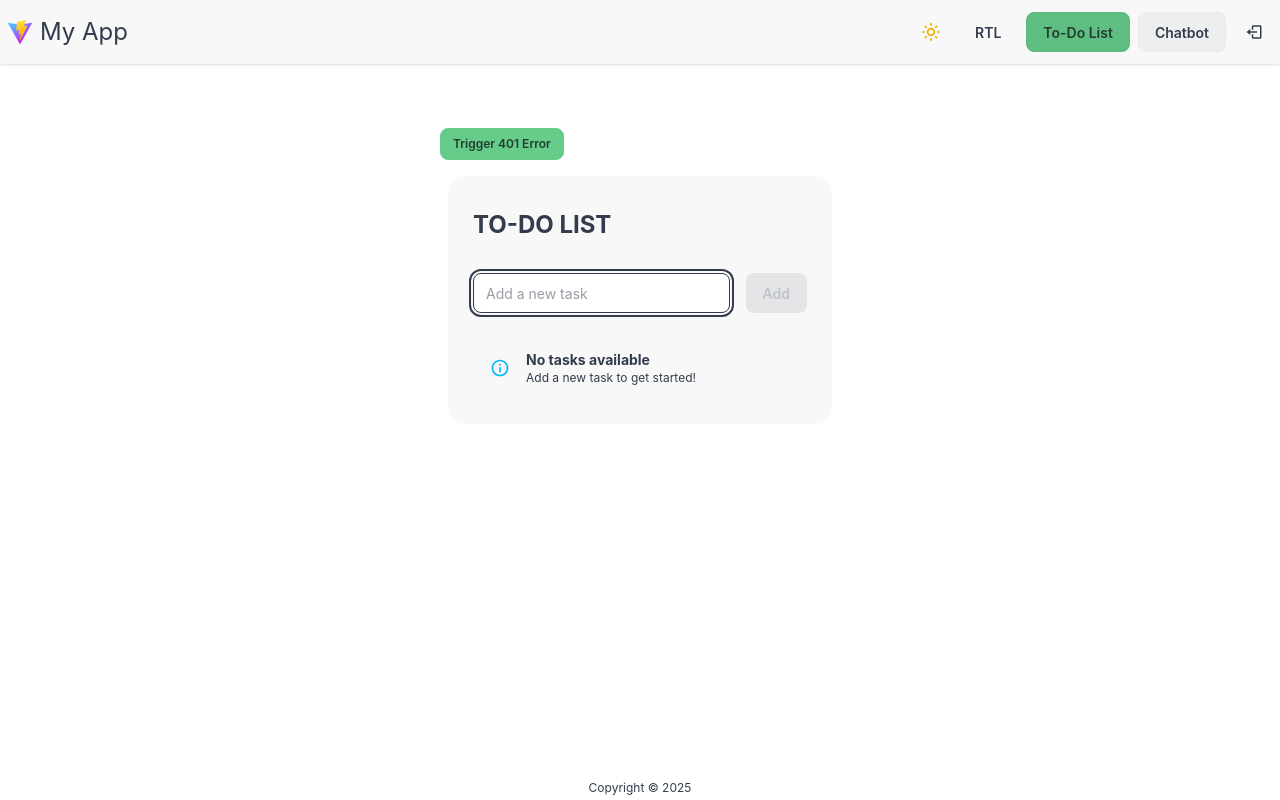
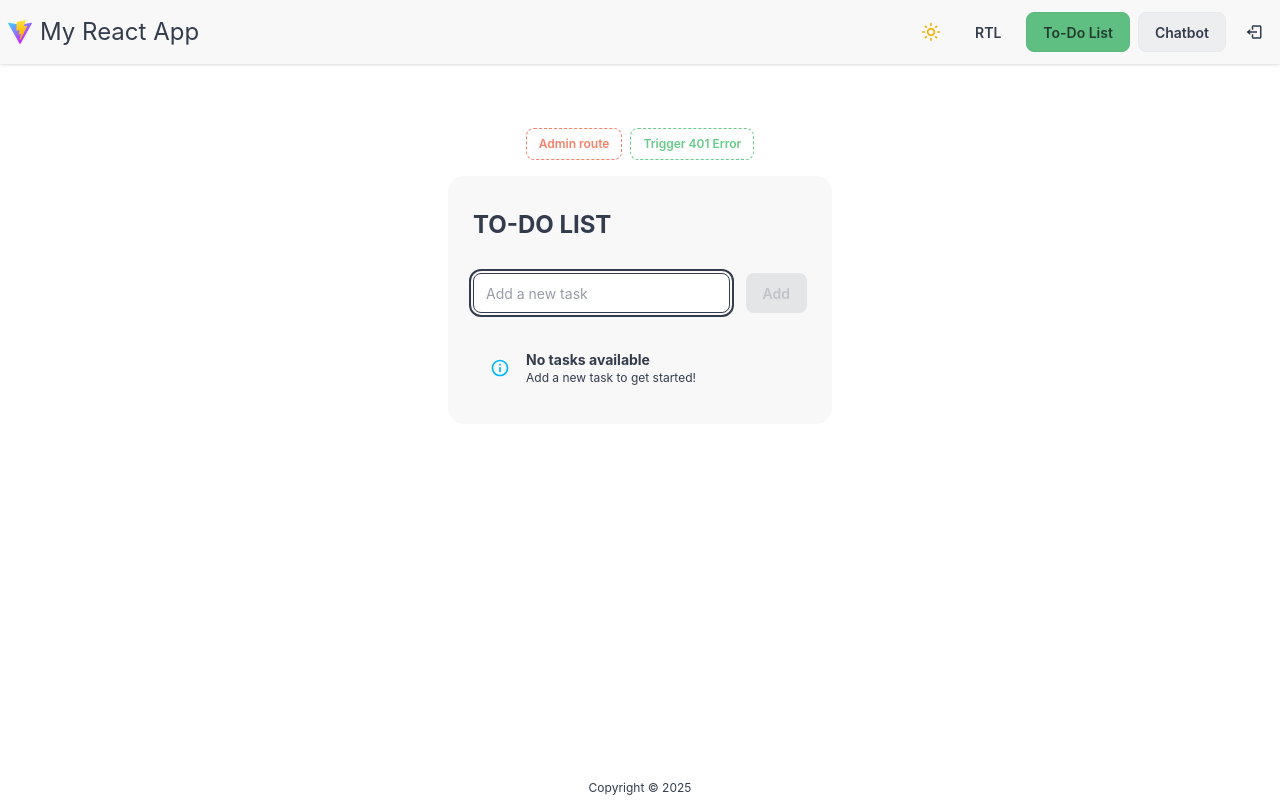
Before and after one commit to fabienbellanger/test-react, a React (Vite) app: page /todo in a window 1280 px wide. Built offline with nearby package versions, Linux system fonts and the light colour scheme; sample sign-in values are in the browser's storage.

Commit message:
Improve fetch

```diff
--- a/src/api/fetch.ts
+++ b/src/api/fetch.ts
@@ -19,6 +19,7 @@ export class FetchAPI<T> {
     method: FetchAPIMethod;
     body?: T;
     headers: Record<string, string>;
+    credentials?: boolean;
 
     /**
      * Constructor for FetchAPI
@@ -27,8 +28,16 @@ export class FetchAPI<T> {
      * @param {FetchAPIMethod} method  HTTP method
      * @param {T} body Body
      * @param {Record<string, string>} headers Headers
+     * @param {boolean} credentials Whether to include credentials (default: false)
+     * @throws {FetchAPIError} Throws an error if the request fails
      */
-    constructor(url: string, method: FetchAPIMethod, body?: T, headers?: Record<string, string>) {
+    constructor(
+        url: string,
+        method: FetchAPIMethod,
+        body?: T,
+        headers?: Record<string, string>,
+        credentials: boolean = false,
+    ) {
         this.url = url;
         this.method = method;
         this.body = body;
@@ -36,15 +45,14 @@ export class FetchAPI<T> {
             'Content-Type': 'application/json',
             ...headers,
         };
+
+        const token = sessionStorage.getItem('token');
+        if (credentials && token && token.length > 0) {
+            this.headers['Authorization'] = `Bearer ${token}`;
+        }
     }
 
-    /**
-     * Sends a JSON request to the specified URL
-     *
-     * @param {string} errorName Name of the error for logging
-     * @returns {Promise<R>} Promise resolving to the response data
-     */
-    async sendJSON<R>(errorName: string = 'sendJSON'): Promise<R> {
+    private async send<R>(type: 'json' | 'text', errorName: string = 'sendJSON'): Promise<R> {
         try {
             const response = await fetch(this.url, {
                 method: this.method,
@@ -56,7 +64,7 @@ export class FetchAPI<T> {
                 throw new FetchAPIError(errorName, response.status, await response.text());
             }
 
-            return response.json() as Promise<R>;
+            return type === 'json' ? response.json() : (response.text() as Promise<R>);
         } catch (error) {
             if (error instanceof FetchAPIError) {
                 throw error;
@@ -69,6 +77,26 @@ export class FetchAPI<T> {
                     : String(error) || 'Unknown error',
             );
         }
+    }
+
+    /**
+     * Sends a JSON request to the specified URL
+     *
+     * @param {string} errorName Name of the error for logging
+     * @returns {Promise<R>} Promise resolving to the response data
+     */
+    async sendJSON<R>(errorName: string = 'sendJSON'): Promise<R> {
+        return this.send('json', errorName);
+    }
+
+    /**
+     * Sends a text request to the specified URL
+     *
+     * @param {string} errorName Name of the error for logging
+     * @returns {Promise<R>} Promise resolving to the response data
+     */
+    async sendText<R>(errorName: string = 'sendText'): Promise<R> {
+        return this.send('text', errorName);
     }
 }
 
--- a/src/components/layout/Layout.tsx
+++ b/src/components/layout/Layout.tsx
@@ -11,7 +11,7 @@ export default function Layout() {
     return (
         <TasksProvider>
             <div className="flex flex-col min-h-screen bg-base-100">
-                <NavBar title="My App" />
+                <NavBar title="My React App" />
                 <Outlet />
 
                 <Footer />
--- a/src/hooks/useAuth.ts
+++ b/src/hooks/useAuth.ts
@@ -59,13 +59,9 @@ export default function useAuth() {
      *
      */
     const isAuthenticated = () => {
-        const userSession = sessionStorage.getItem('user');
-        if (userSession) {
-            const user = JSON.parse(userSession);
+        const token = sessionStorage.getItem('token');
 
-            return user && user.token && user.token.length > 0;
-        }
-        return false;
+        return token && token.length > 0;
     };
 
     /**
--- a/src/hooks/useFetch.ts
+++ b/src/hooks/useFetch.ts
@@ -4,7 +4,7 @@ import useAuth from './useAuth';
 export default function useFetch() {
     const { logout } = useAuth();
 
-    const sendJson = async <T>(req: FetchAPI<T>) => {
+    const sendJSON = async <T>(req: FetchAPI<T>) => {
         try {
             return await req.sendJSON<T>('test401');
         } catch (error) {
@@ -17,7 +17,21 @@ export default function useFetch() {
         }
     };
 
+    const sendText = async <T>(req: FetchAPI<T>) => {
+        try {
+            return await req.sendText<T>('test401');
+        } catch (error) {
+            if (error instanceof FetchAPIError) {
+                if (error.unauthorized()) {
+                    logout();
+                }
+            }
+            throw error;
+        }
+    };
+
     return {
-        sendJson,
+        sendJson: sendJSON,
+        sendText,
     };
 }
--- a/src/pages/LoginPage.tsx
+++ b/src/pages/LoginPage.tsx
@@ -67,7 +67,7 @@ export default function LoginPage() {
                                 </label>
                             </fieldset>
                             <div className="card-actions justify-end mt-4">
-                                <button type="submit" className="btn btn-primary">
+                                <button type="submit" className="btn btn-primary" disabled={!username || !password}>
                                     Connection
                                 </button>
                             </div>
--- a/src/pages/TodoListPage.tsx
+++ b/src/pages/TodoListPage.tsx
@@ -10,15 +10,45 @@ import { FetchAPI, FetchAPIMethod } from '../api/fetch';
  *
  */
 export default function TodoListPage() {
-    const { sendJson } = useFetch();
+    const { sendText } = useFetch();
 
     return (
         <div className="max-w-fit min-w-100 mx-auto my-16 pb-8">
+            <div className="flex flex-row justify-center items-center gap-2 ">
                 <button
-                className="btn btn-primary btn-sm mb-4"
+                    className="btn btn-dash btn-accent btn-sm mb-4"
                     onClick={async () => {
                         try {
-                        await sendJson(new FetchAPI('http://localhost:4444/401', FetchAPIMethod.GET));
+                            const res = await sendText(
+                                new FetchAPI(
+                                    'http://localhost:4444/admin',
+                                    FetchAPIMethod.GET,
+                                    undefined,
+                                    undefined,
+                                    true,
+                                ),
+                            );
+                            console.log(res);
+                        } catch (error) {
+                            console.error(error);
+                        }
+                    }}
+                >
+                    Admin route
+                </button>
+                <button
+                    className="btn btn-dash btn-primary btn-sm mb-4"
+                    onClick={async () => {
+                        try {
+                            await sendText(
+                                new FetchAPI(
+                                    'http://localhost:4444/401',
+                                    FetchAPIMethod.GET,
+                                    undefined,
+                                    undefined,
+                                    true,
+                                ),
+                            );
                         } catch (error) {
                             console.error(error);
                         }
@@ -26,6 +56,7 @@ export default function TodoListPage() {
                 >
                     Trigger 401 Error
                 </button>
+            </div>
 
             <div className="card card-border bg-base-200 overflow-hidden mx-2">
                 <div className="card-body">
--- a/src/stores/UserStore.ts
+++ b/src/stores/UserStore.ts
@@ -50,7 +50,8 @@ export const UserStore = createSlice({
             state.firstname = firstname;
             state.token = token;
 
-            sessionStorage.setItem('user', JSON.stringify(state));
+            sessionStorage.setItem('user', JSON.stringify({ lastname, firstname }));
+            sessionStorage.setItem('token', token);
         },
         clearUser: (state) => {
             state.lastname = undefined;
@@ -58,6 +59,7 @@ export const UserStore = createSlice({
             state.token = undefined;
 
             sessionStorage.removeItem('user');
+            sessionStorage.removeItem('token');
         },
     },
 });
```
Lines whose indentation alone changed are shown as unchanged.
